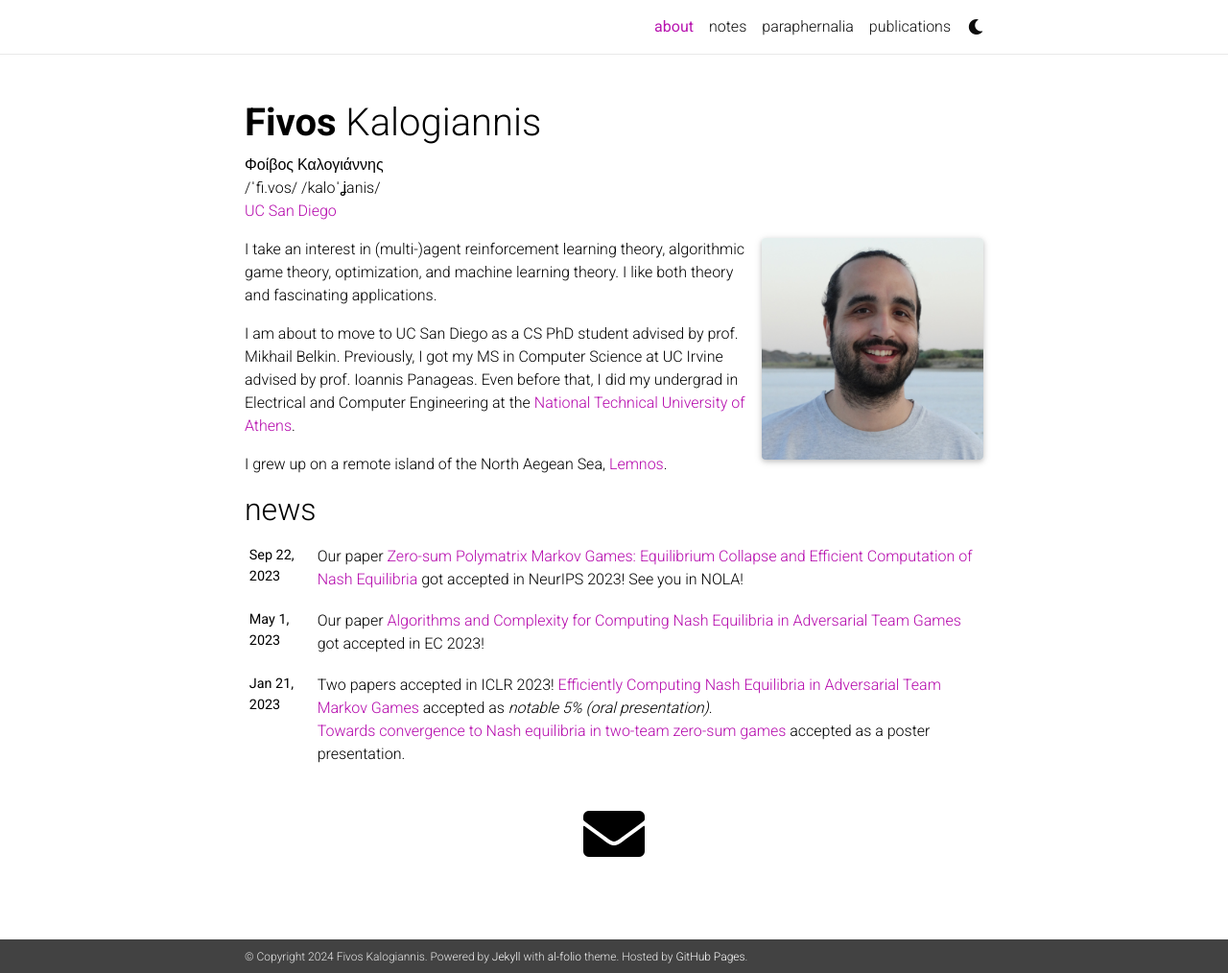
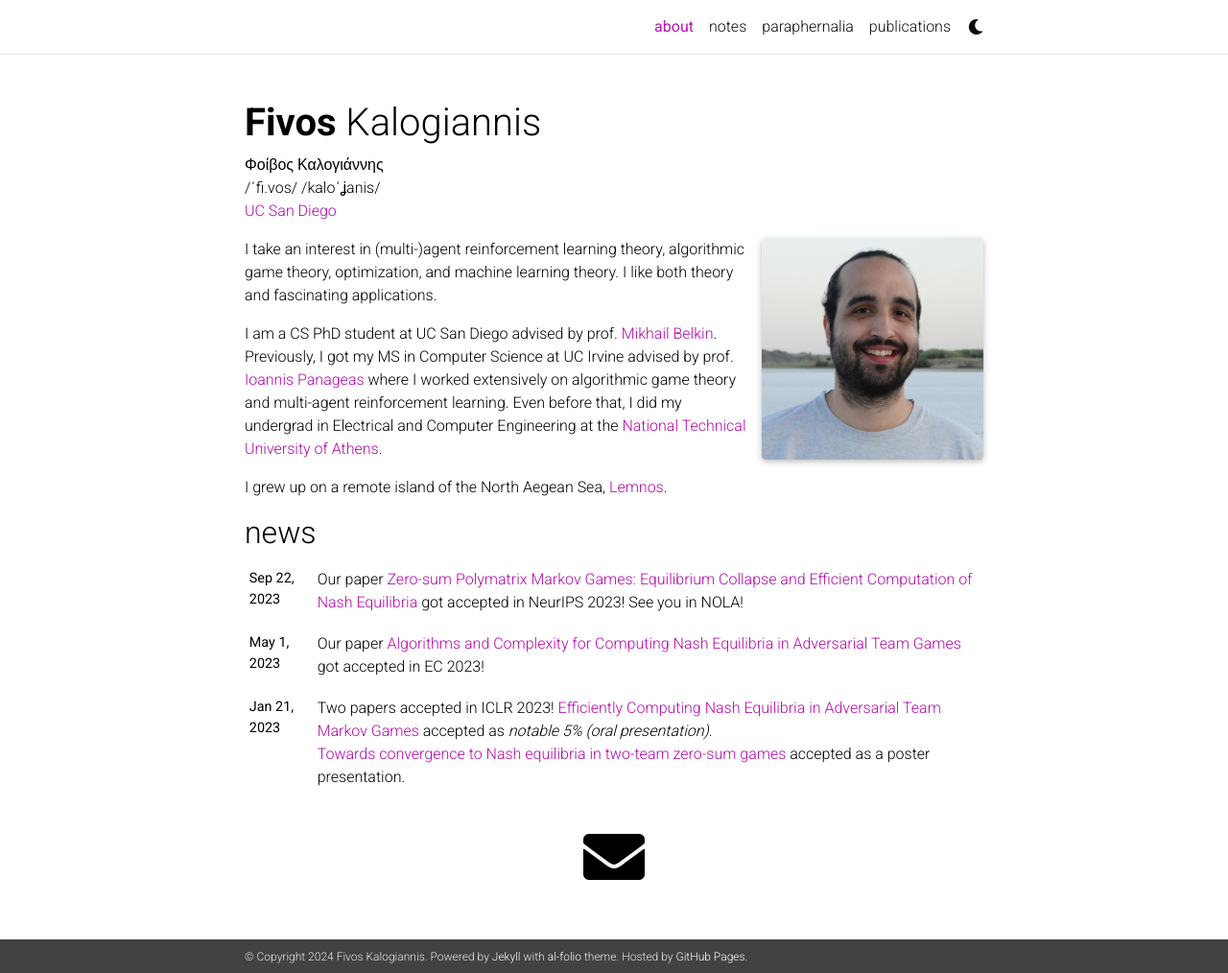
Before and after one commit to fivoskal/fivoskal.github.io, a Jekyll site: the page built from _pages/about.md, in a window 1280 px wide and 1014 px high. Shown: the whole window at 96% size. Built offline with Jekyll 4.4.1, drawn with Linux system fonts in a browser that asks for light colours; nearby versions of some CDN libraries; comment, search, counter and statistics services are not loaded; a style sheet for code colours, icons or effects is not loaded.

Commit message:
Update about.md

```diff
--- a/_pages/about.md
+++ b/_pages/about.md
@@ -18,7 +18,7 @@ social: true  # includes social icons at the bottom of the page
 ---
 I take an interest in (multi-)agent reinforcement learning theory, algorithmic game theory, optimization, and machine learning theory. I like both theory and fascinating applications.
 
-I am about to move to UC San Diego as a CS PhD student advised by prof. Mikhail Belkin. Previously, I got my MS in Computer Science at UC Irvine advised by prof. Ioannis Panageas.
+I am a CS PhD student at UC San Diego advised by prof. [Mikhail Belkin](http://misha.belkin-wang.org/). Previously, I got my MS in Computer Science at UC Irvine advised by prof. [Ioannis Panageas](https://panageas.github.io/) where I worked extensively on algorithmic game theory and multi-agent reinforcement learning.
 Even before that, I did my undergrad in Electrical and Computer Engineering at the [National Technical University of Athens](https://www.ece.ntua.gr/en).
 
 I grew up on a remote island of the North Aegean Sea, [Lemnos](https://en.wikipedia.org/wiki/Lemnos).
```
